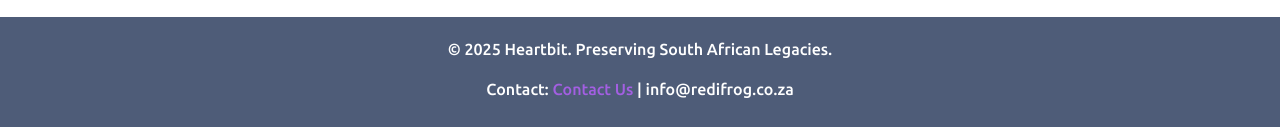
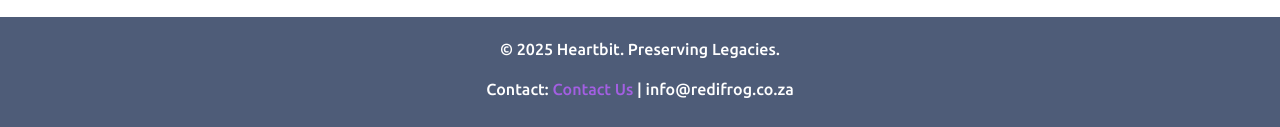
Before and after one commit to Travi1999/Heartbit, a plain HTML site: page contact.html in a window 1280 px wide. Shown: the part 567-694 px from the top of the page. Drawn offline with nearby package versions, Linux system fonts and the light colour scheme.

Commit message:
Update contact.html

```diff
--- a/contact.html
+++ b/contact.html
@@ -33,7 +33,7 @@
         </form>
     </div>
     <footer>
-        <p>© 2025 Heartbit. Preserving South African Legacies.</p>
+        <p>© 2025 Heartbit. Preserving Legacies.</p>
         <p>Contact: <a href="#">Contact Us</a> | info@redifrog.co.za</p>
     </footer>
 </body>
```
